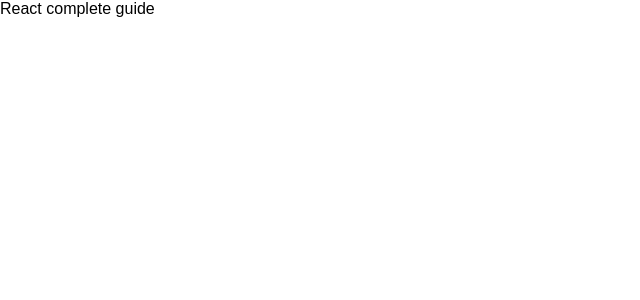
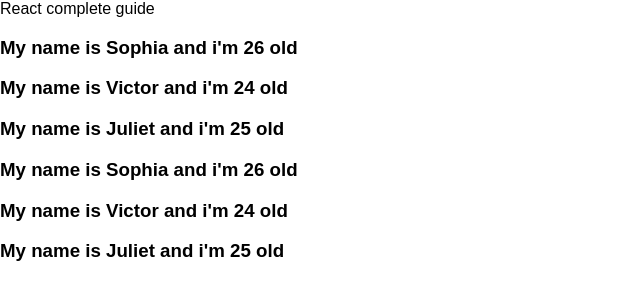
Before and after one commit to Sophi-E/React-guide, a React (Create React App) app: page / in a window 1280 px wide. Shown: the top 300 px of the page, without its empty margins (0-640 px from the left). Built offline with nearby package versions, Linux system fonts and the light colour scheme.

Commit message:
used props and map

```diff
--- a/src/App.js
+++ b/src/App.js
@@ -1,10 +1,37 @@
 import React, { Component } from 'react';
 
 import './App.css';
+import Person from './components/Person/Person';
 
 class App extends Component {
+  state = {
+    persons: [
+      { name: 'Sophia', age: 26 },
+      { name: 'Victor', age: 24 },
+      { name: 'Juliet', age: 25 },
+    ],
+  };
   render() {
-    return <div className='App'>React complete guide</div>;
+    return (
+      <div className='App'>
+        React complete guide
+        {this.state.persons.map((person) => (
+          <Person name={person.name} age={person.age} />
+        ))}
+        <Person
+          name={this.state.persons[0].name}
+          age={this.state.persons[0].age}
+        />
+        <Person
+          name={this.state.persons[1].name}
+          age={this.state.persons[1].age}
+        />
+        <Person
+          name={this.state.persons[2].name}
+          age={this.state.persons[2].age}
+        />
+      </div>
+    );
   }
 }
 
--- /dev/null
+++ b/src/components/Person/Person.js
@@ -0,0 +1,13 @@
+import React from 'react';
+
+const Person = (props) => {
+  return (
+    <div>
+      <h3>
+        My name is {props.name} and i'm {props.age} old
+      </h3>
+    </div>
+  );
+};
+
+export default Person;
```
